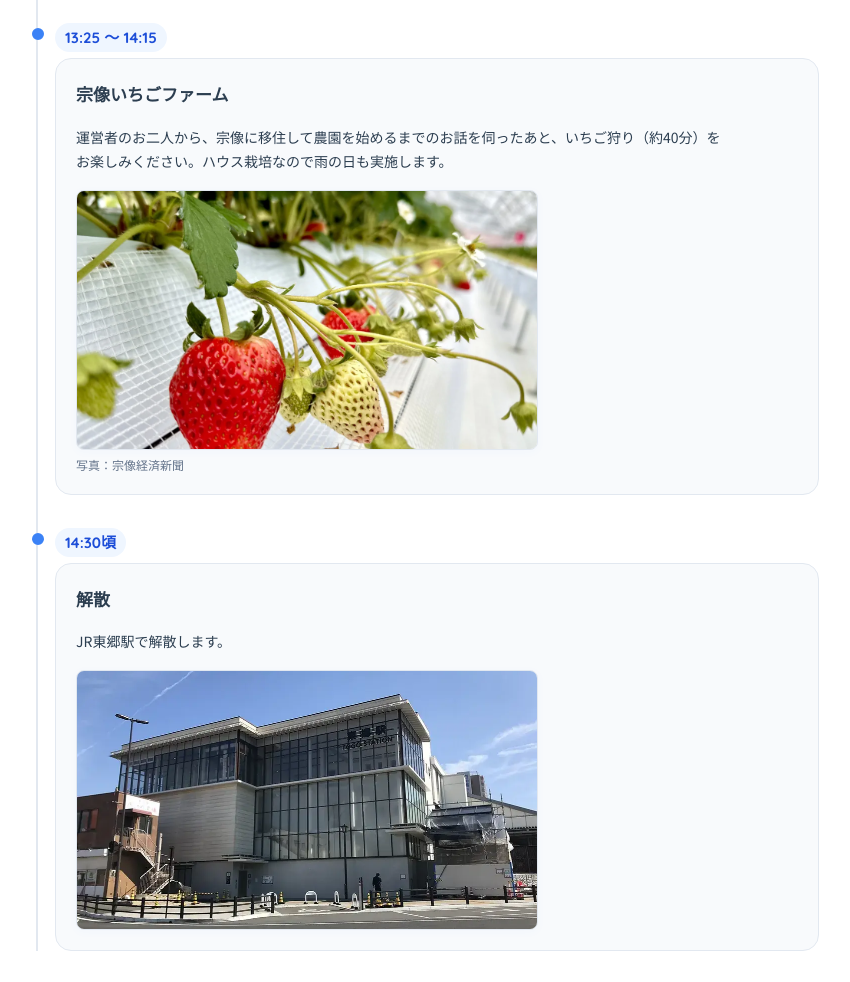
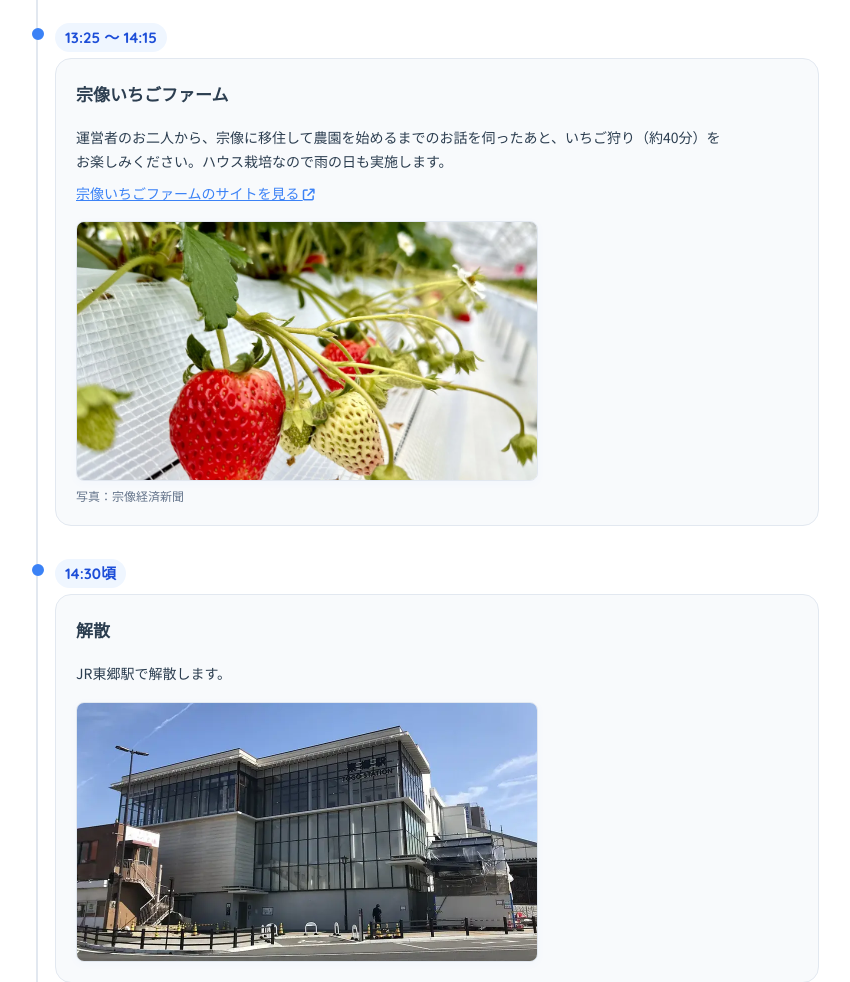
Before and after one commit to munakata-pr/munakata-iju-tour, a plain HTML site: page tour2-check-ad580e74/index.html in a window 1280 px wide. Shown: the part 5060-6042 px from the top of the page, without its empty margins (221-1071 px from the left). Drawn offline with Linux system fonts and the light colour scheme.

Commit message:
第2回ページ：行程の宗像いちごファームに公式サイトへのリンクを追加（確認用ページも）
Co-Authored-By: Claude Opus 5.5 <noreply@anthropic.com>

```diff
--- a/tour2-check-ad580e74/index.html
+++ b/tour2-check-ad580e74/index.html
@@ -345,7 +345,8 @@
               </div>
               <div class="timeline-body">
                 <p class="timeline-desc">
-                  <span class="phrase">運営者のお二人から、</span><span class="phrase">宗像に移住して</span><span class="phrase">農園を始めるまでの</span><span class="phrase">お話を伺ったあと、</span><span class="phrase">いちご狩り（約40分）を</span><span class="phrase">お楽しみください。</span><span class="phrase">ハウス栽培なので</span><span class="phrase">雨の日も実施します。</span>
+                  <span class="phrase">運営者のお二人から、</span><span class="phrase">宗像に移住して</span><span class="phrase">農園を始めるまでの</span><span class="phrase">お話を伺ったあと、</span><span class="phrase">いちご狩り（約40分）を</span><span class="phrase">お楽しみください。</span><span class="phrase">ハウス栽培なので</span><span class="phrase">雨の日も実施します。</span><br>
+                  <a href="https://munakata-itchigofarm.com/" target="_blank" rel="noopener" style="display: inline-block; margin-top: 8px; color: var(--primary-color); text-decoration: underline;">宗像いちごファームのサイトを見る <i class="fa-solid fa-arrow-up-right-from-square" aria-hidden="true" style="font-size: 0.85em;"></i></a>
                 </p>
                 <div class="timeline-img-wrap"><img src="../assets/tour2_ichigo.webp" alt="宗像いちごファームの高設栽培のいちご" width="1200" height="675" loading="lazy" decoding="async"></div>
                 <small style="display: block; margin-top: 6px; color: var(--text-light); line-height: 1.5; font-size: 1.2rem;">写真：宗像経済新聞</small>
```
Also changed, not shown: tour2/index.html (+2 -1 lines).
